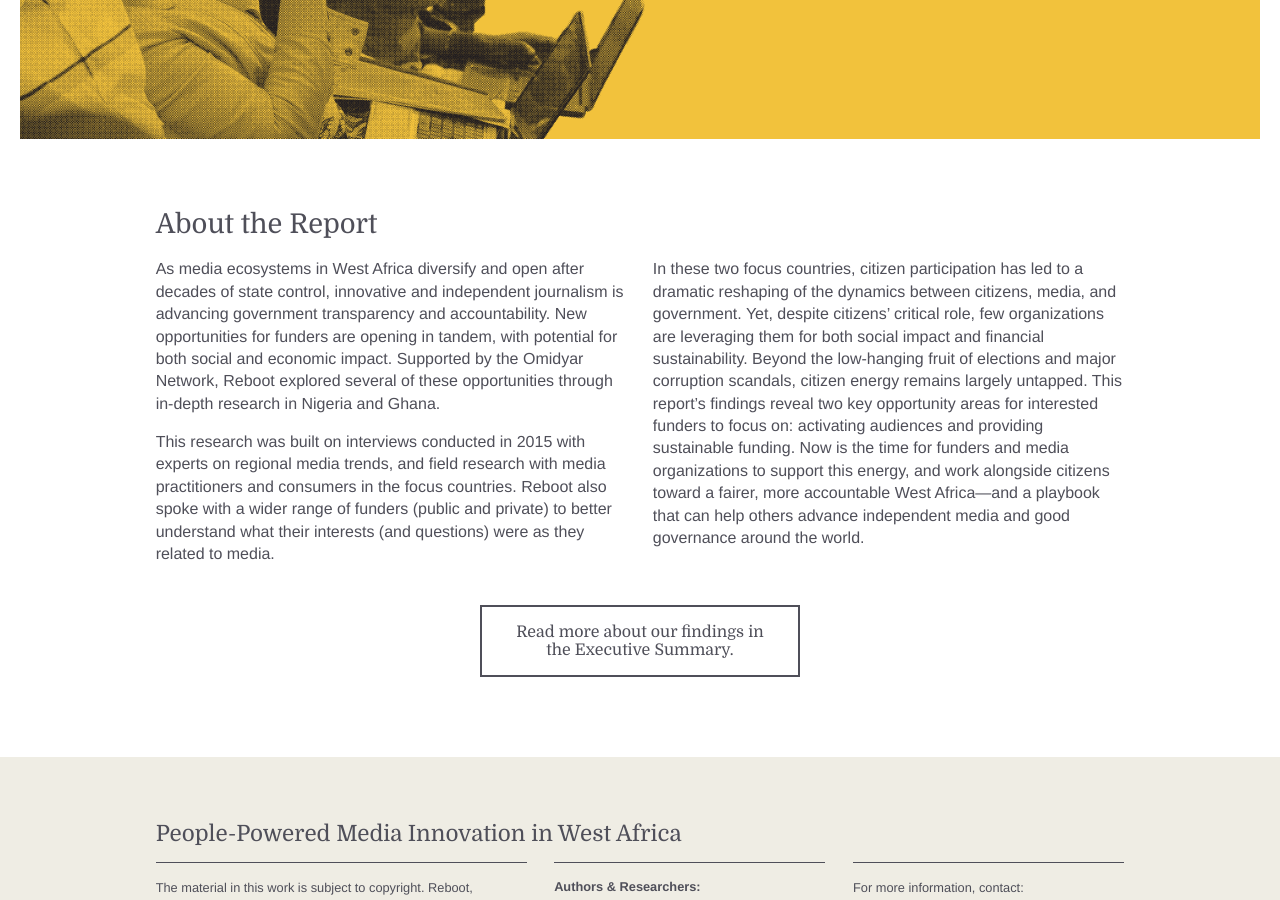
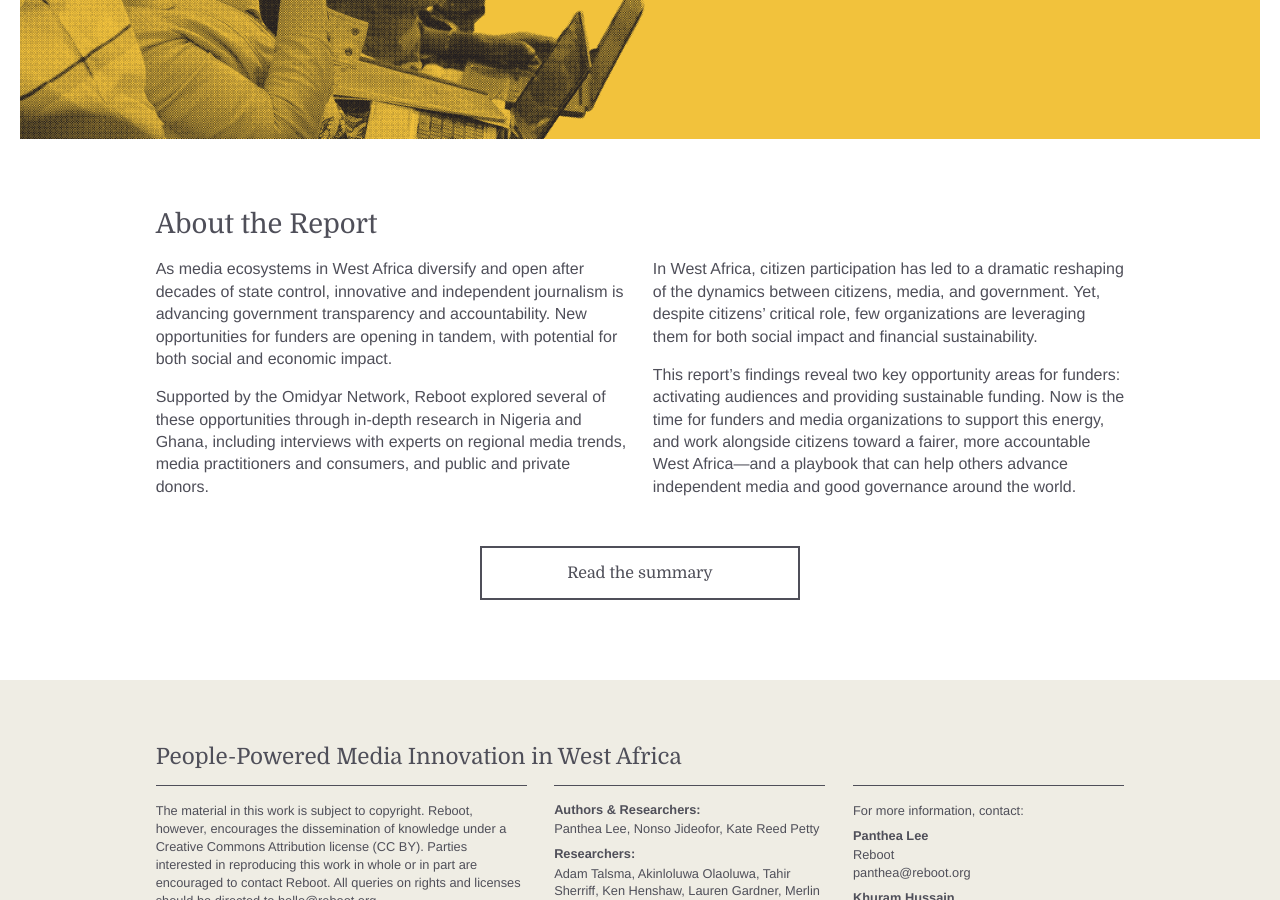
Before and after one commit to theReboot/westafricamedia, a Jekyll site: the page built from index.html, in a window 1280 px wide and 900 px high, scrolled down 741 px. Built offline with Jekyll 4.4.1, drawn with Linux system fonts in a browser that asks for light colours.

Commit message:
Replaced 'about the report' copy

```diff
--- a/index.html
+++ b/index.html
@@ -7,12 +7,14 @@ nav: home
 
 <div class="twocol">
 
-  <p>As media ecosystems in West Africa diversify and open after decades of state control, innovative and independent journalism is advancing government transparency and accountability. New opportunities for funders are opening in tandem, with potential for both social and economic impact. Supported by the Omidyar Network, Reboot explored several of these opportunities through in-depth research in Nigeria and Ghana.</p>
+  <p>As media ecosystems in West Africa diversify and open after decades of state control, innovative and independent journalism is advancing government transparency and accountability. New opportunities for funders are opening in tandem, with potential for both social and economic impact.</p>
 
-  <p>This research was built on interviews conducted in 2015 with experts on regional media trends, and field research with media practitioners and consumers in the focus countries. Reboot also spoke with a wider range of funders (public and private) to better understand what their interests (and questions) were as they related to media.</p>
+  <p>Supported by the Omidyar Network, Reboot explored several of these opportunities through in-depth research in Nigeria and Ghana, including interviews with experts on regional media trends, media practitioners and consumers, and public and private donors.</p>
 
-  <p>In these two focus countries, citizen participation has led to a dramatic reshaping of the dynamics between citizens, media, and government. Yet, despite citizens’ critical role, few organizations are leveraging them for both social impact and financial sustainability. Beyond the low-hanging fruit of elections and major corruption scandals, citizen energy remains largely untapped. This report’s findings reveal two key opportunity areas for interested funders to focus on: activating audiences and providing sustainable funding. Now is the time for funders and media organizations to support this energy, and work alongside citizens toward a fairer, more accountable West Africa—and a playbook that can help others advance independent media and good governance around the world.</p>
+  <p>In West Africa, citizen participation has led to a dramatic reshaping of the dynamics between citizens, media, and government. Yet, despite citizens’ critical role, few organizations are leveraging them for both social impact and financial sustainability.</p>
+
+  <p>This report’s findings reveal two key opportunity areas for funders: activating audiences and providing sustainable funding. Now is the time for funders and media organizations to support this energy, and work alongside citizens toward a fairer, more accountable West Africa—and a playbook that can help others advance independent media and good governance around the world.</p>
 
 </div>
 
-<a class="button centered" href="{{ site.baseurl }}/summary/">Read more about our findings in the Executive Summary.</a>
+<a class="button centered" href="{{ site.baseurl }}/summary/">Read the summary</a>
```
